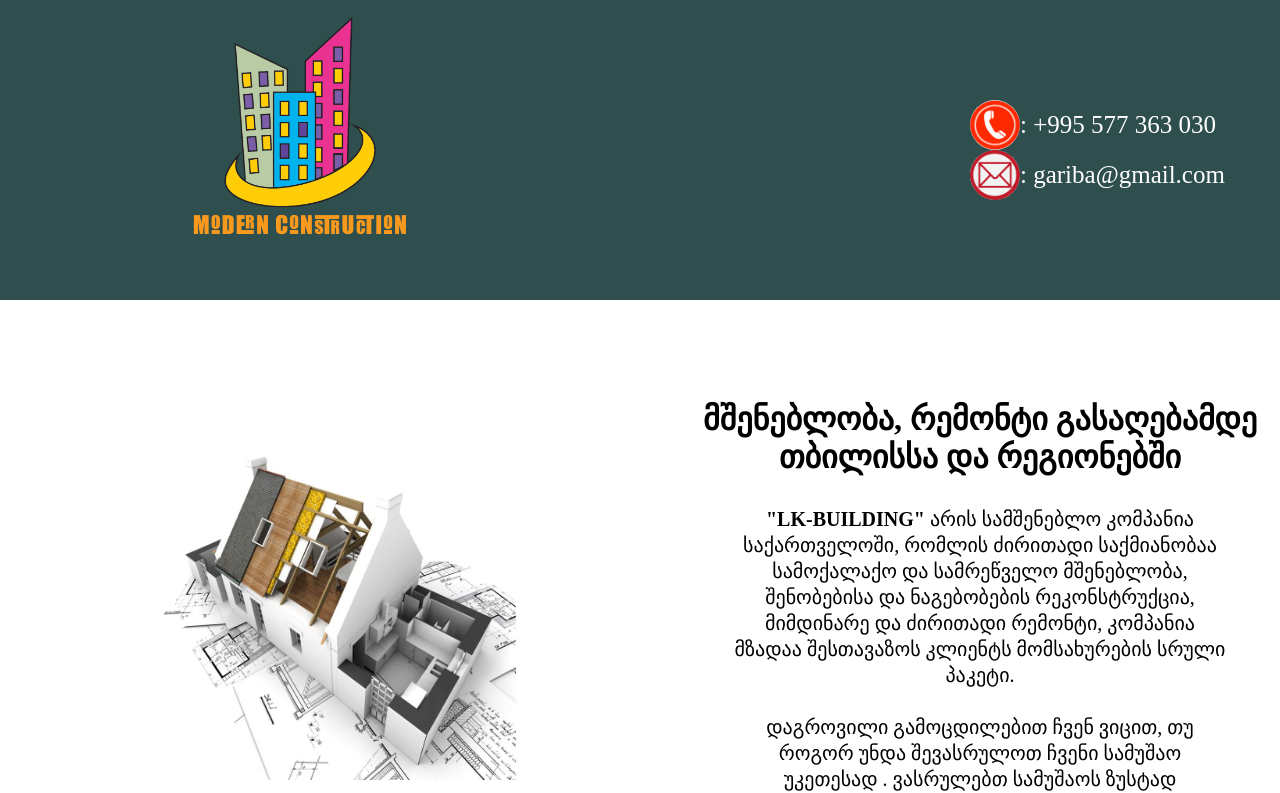
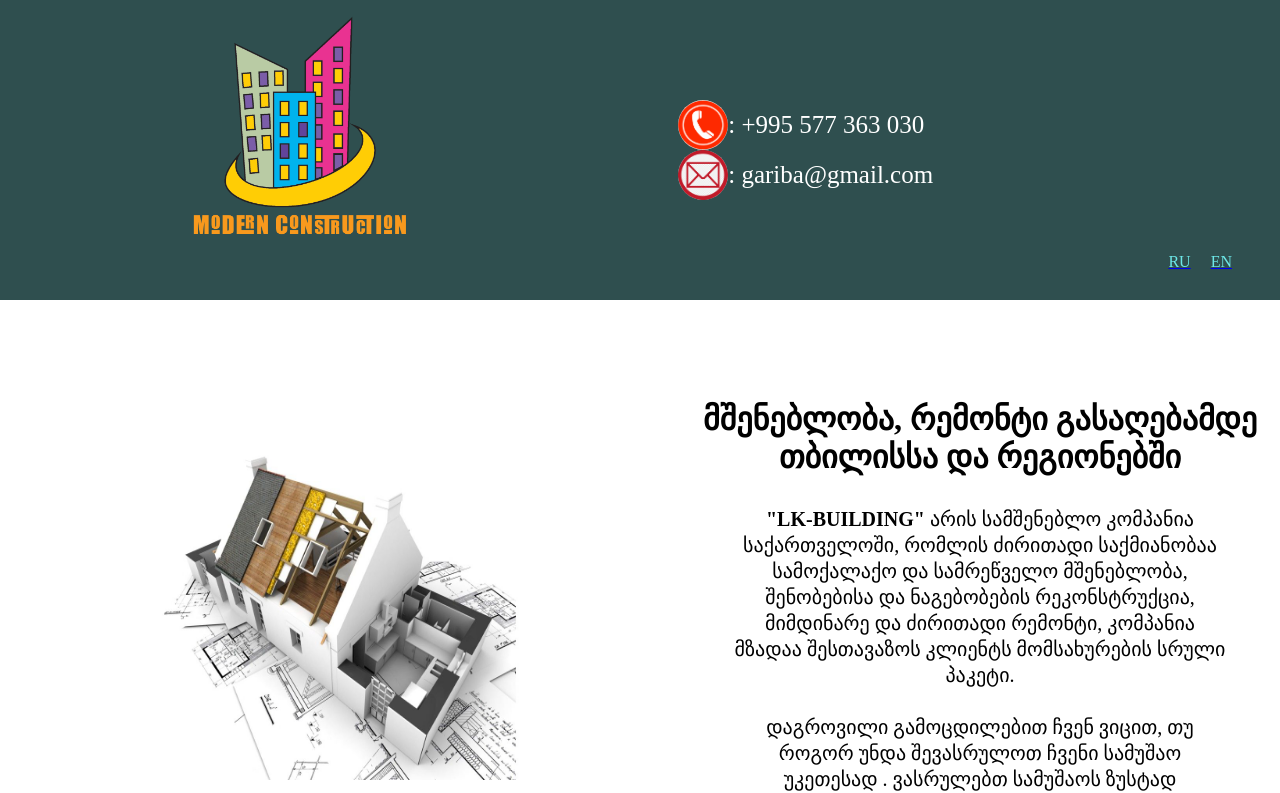
Before and after one commit to PatikoG/garibas-saiti, a plain HTML site: page index.html in a window 1280 px wide. Shown: the top 793 px of the page. Drawn offline with Linux system fonts and the light colour scheme.

Commit message:
language add

```diff
--- a/html/css/index.css
+++ b/html/css/index.css
@@ -20,6 +20,18 @@ header{
     justify-content: space-between;
     align-items: center;
     background-color:darkslategrey;
+}
+
+.languages p{
+    color: rgb(109, 231, 231);
+}
+
+.languages{
+    display: flex;
+    column-gap: 20px;
+
+    transform: translate(-17px, 80px);
+
 }
 
 .tel{
@@ -152,6 +164,7 @@ footer{
     height:300px;
     background-color: rgb(255, 142, 13);
     margin-top: 200px;
+
 }
 
 .contact{
@@ -168,16 +181,18 @@ footer{
 }
 
 .contactinfos{
-   text-align: center;
+   text-align:end;
    font-size: 30px;
    margin-top: 5px;
+   margin-right: 40px;
 }
 
 
 .infoss{
     display: flex;
     flex-direction: column;
-    align-items: center;
+    align-items: flex-end;
+    margin-right: 10px;
 }
 
 .iconphoto{
@@ -227,6 +242,16 @@ footer{
         height: 300px;
 
     }
+
+
+    .languages{
+        display: flex;
+        column-gap: 20px;
+
+        transform: translate(-48px, 112px);
+    }
+
+
 
     .logo {
         width: 300px;
@@ -316,6 +341,10 @@ footer{
     }
 
 
+    .languages p{
+        font-size: 30px;
+    }
+
     .contactinfos{
         font-size: 40px;
         margin-top: 20px;
--- a/index.html
+++ b/index.html
@@ -10,6 +10,7 @@
 <body>
     <div class="wrapper">
     <header>
+
 <div>
 <img class="logo" src="./logo2-(3).png">
 
@@ -23,6 +24,11 @@
    <img class="maillogo" src="./png-transparent-mail-icon-email-bounce-address-symbol-icon-design-email-address-yahoo-mail-text.png" >
   <span> : gariba@gmail.com</span>
 </p>
+
+</div>
+<div class="languages">
+    <a href="../russian html/russian.html" class="russian"><p>RU</p></a>
+    <a href="..//english/english.html" class="english"><p>EN</p> </a>
 
 </div>
 </header>
```
